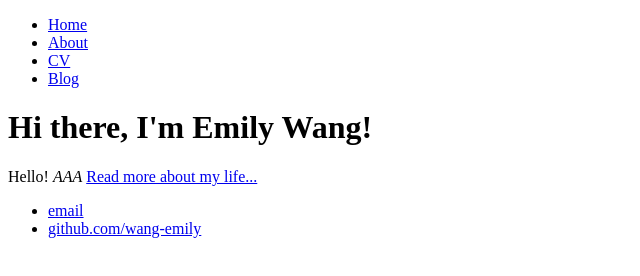
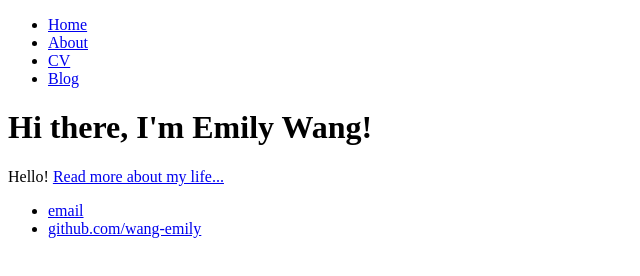
Before and after one commit to wang-emily/wang-emily.github.io, a plain HTML site: page index.html in a window 1280 px wide. Shown: the whole page, without its empty margins (0-640 px from the left). Drawn offline with Linux system fonts and the light colour scheme.

Commit message:
Update index.html

```diff
--- a/index.html
+++ b/index.html
@@ -15,7 +15,7 @@
 		<div class="container">
     		<div class="blurb">
         		<h1>Hi there, I'm Emily Wang!</h1>
-				<p>Hello! <em>AAA</em> <a href="/about">Read more about my life...</a></p>
+				<p>Hello! <a href="/about">Read more about my life...</a></p>
     		</div><!-- /.blurb -->
 		</div><!-- /.container -->
 		<footer>
```
